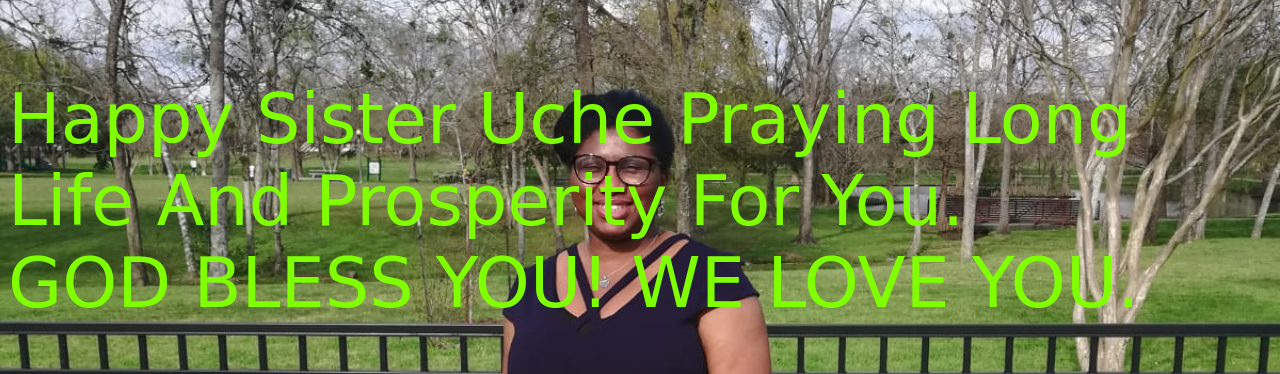
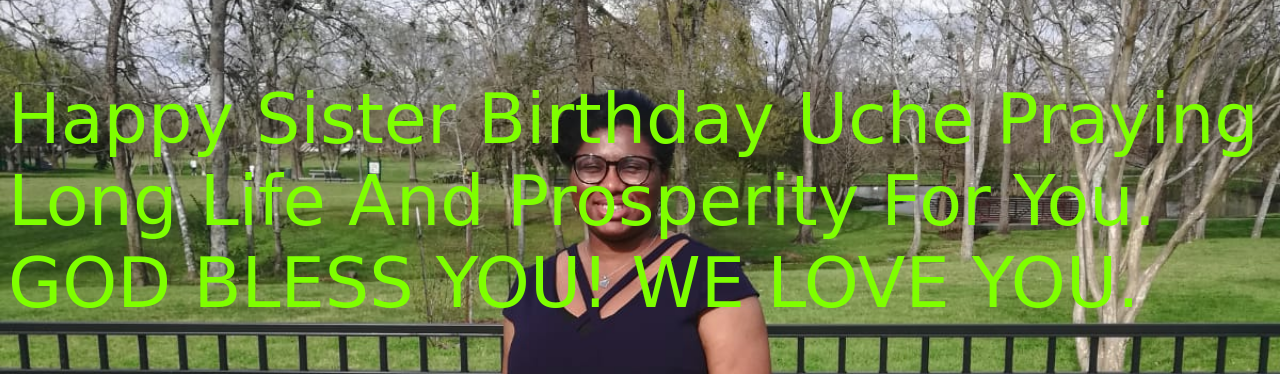
Before and after one commit to JoshuaIzu/Happy-Birthday-Uche, a plain HTML site: page index.html in a window 1280 px wide. Shown: the top 374 px of the page. Drawn offline with Linux system fonts and the light colour scheme.

Commit message:
Update index.html

```diff
--- a/index.html
+++ b/index.html
@@ -10,7 +10,7 @@
 </head>
 <body>
     <div class="uche">
-    <p class="uche__word">Happy Sister Uche Praying Long Life And Prosperity For You.<br> GOD BLESS YOU! WE LOVE YOU.</p>
+    <p class="uche__word">Happy Sister Birthday Uche Praying Long Life And Prosperity For You.<br> GOD BLESS YOU! WE LOVE YOU.</p>
     </div>
 
 <a class="link" target="_blank" href="IMG-20200507-WA0002.jpg">Click On This</a>
```
